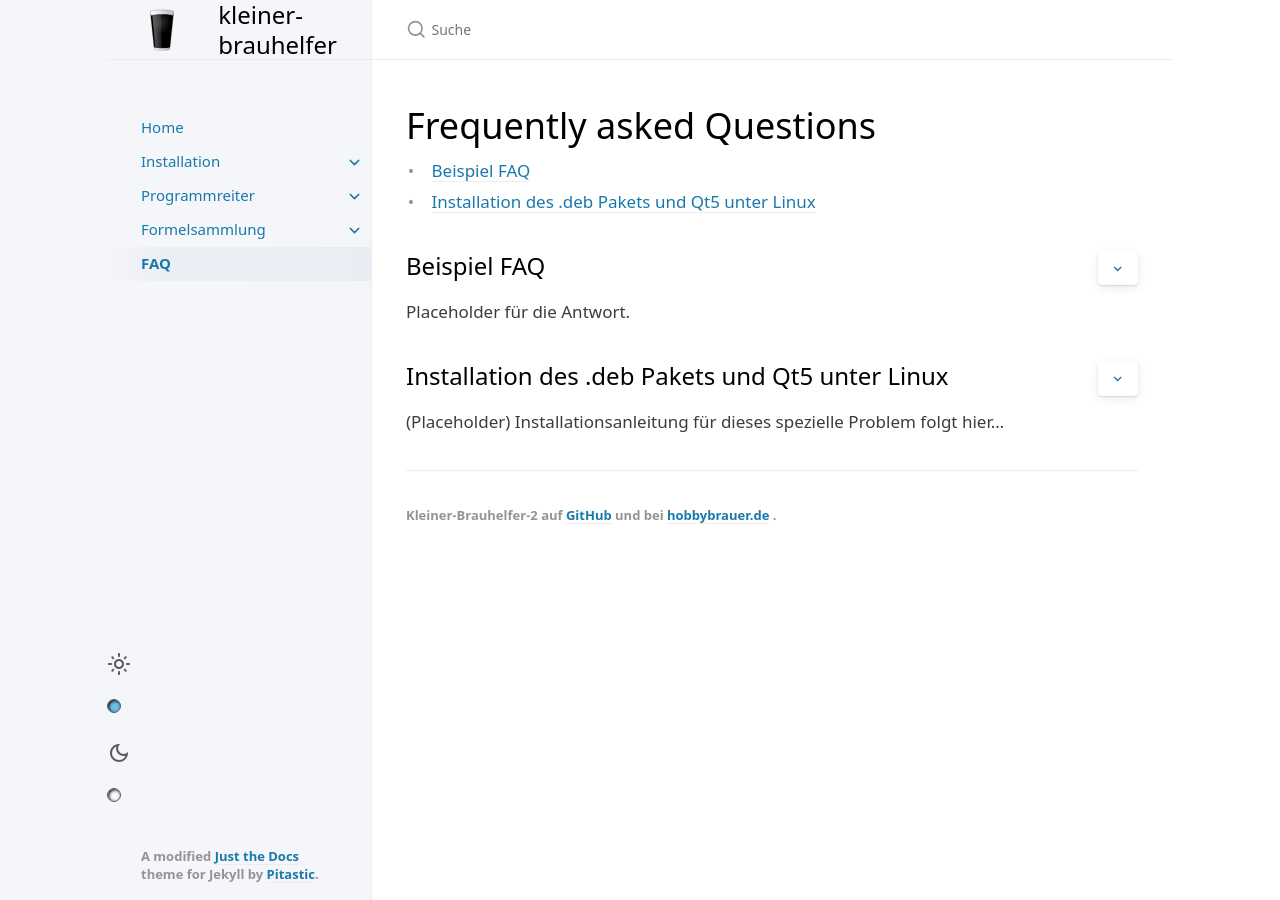
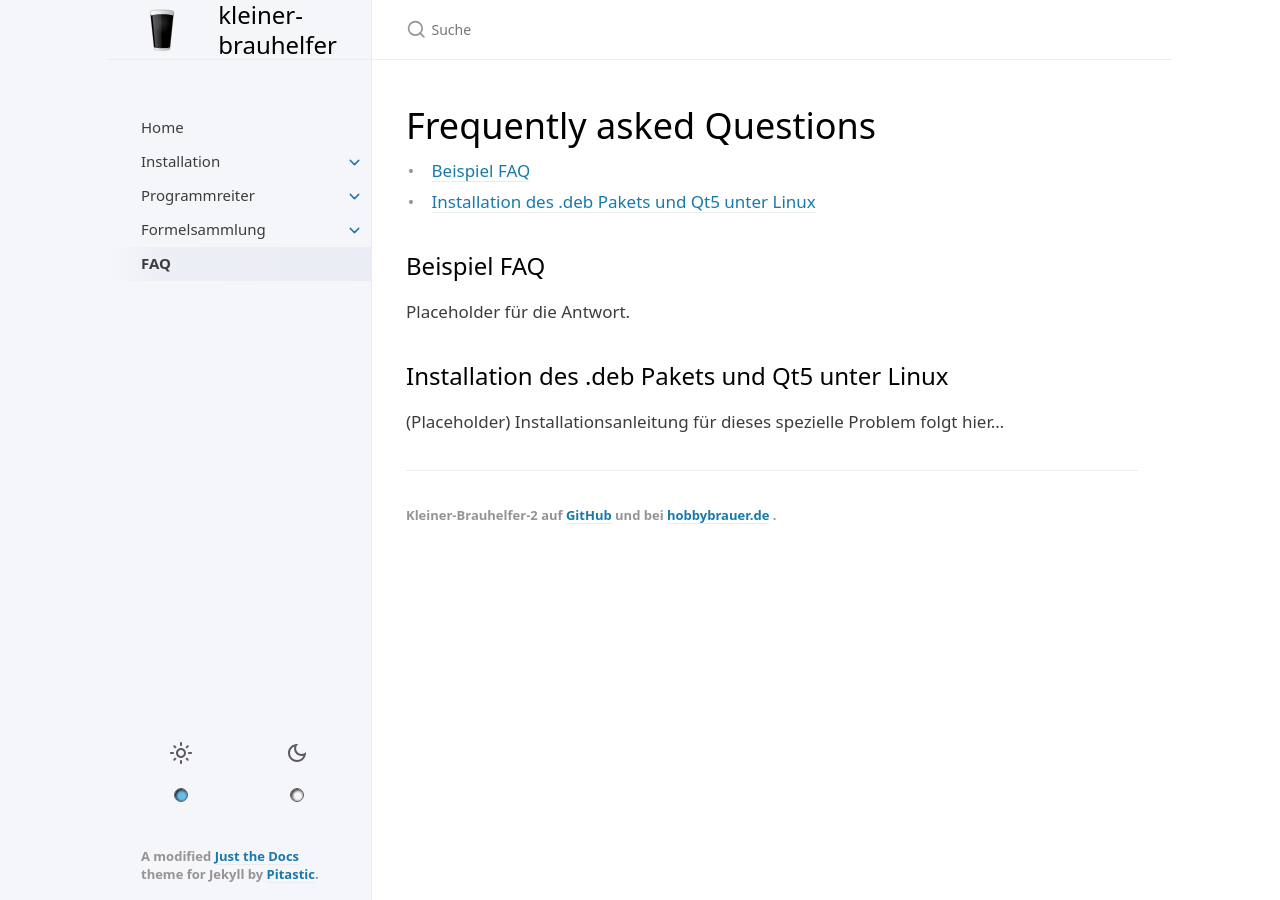
Before and after one commit to kleiner-brauhelfer/kleiner-brauhelfer.github.io, a Jekyll site: the page built from docs/faq/index.md, in a window 1280 px wide. Built offline with Jekyll 4.4.1, drawn with Linux system fonts in a browser that asks for light colours.

```diff
--- a/_includes/css/custom.scss.liquid
+++ b/_includes/css/custom.scss.liquid
@@ -1,6 +1,4 @@
 $logo_dark: "{{ site.logo_dark | absolute_url }}";
 
 @import "./custom/custom";
-{% comment %}
 @import "./custom/w3custom";
-{% endcomment %}
--- a/docs/faq/index.md
+++ b/docs/faq/index.md
@@ -20,14 +20,16 @@ has_children: false
 {% assign id = question.title | replace: " ", "-" | downcase  %}
 
 <h2 id='{{id}}' class='question'>
+    {% comment %}
     <button type="button" name="button" class="btn text-delta float-right ml-2" onclick='toggleParagraph(this);'>
         <svg class="svg-icon closed" xmlns="http://www.w3.org/2000/svg" height="21px" viewBox="2 0 21 14" width="14px" fill="#000000"><path d="M24 24H0V0h24v24z" fill="none" opacity=".87"/><path d="M16.59 8.59L12 13.17 7.41 8.59 6 10l6 6 6-6-1.41-1.41z"/></svg>
         <svg class="svg-icon opened" xmlns="http://www.w3.org/2000/svg" height="26px" viewBox="0 4 26 14" width="14px" fill="#000000"><path d="M0 0h24v24H0V0z" fill="none"/><path d="M19 6.41L17.59 5 12 10.59 6.41 5 5 6.41 10.59 12 5 17.59 6.41 19 12 13.41 17.59 19 19 17.59 13.41 12 19 6.41z"/></svg>
     </button>
+    {% endcomment %}
     {{ question.title }}
 </h2>
 
-<div id='{{id}}_box' class='w3-hide w3-animate-opacity answer'>
+<div id='{{id}}_box' class='w3-animate-opacity answer'>
     {{ question.output }}
 </div>
 
```
Also changed, not shown: _sass/custom/w3custom.scss (renamed from _sass/custom/w3custom.css).
